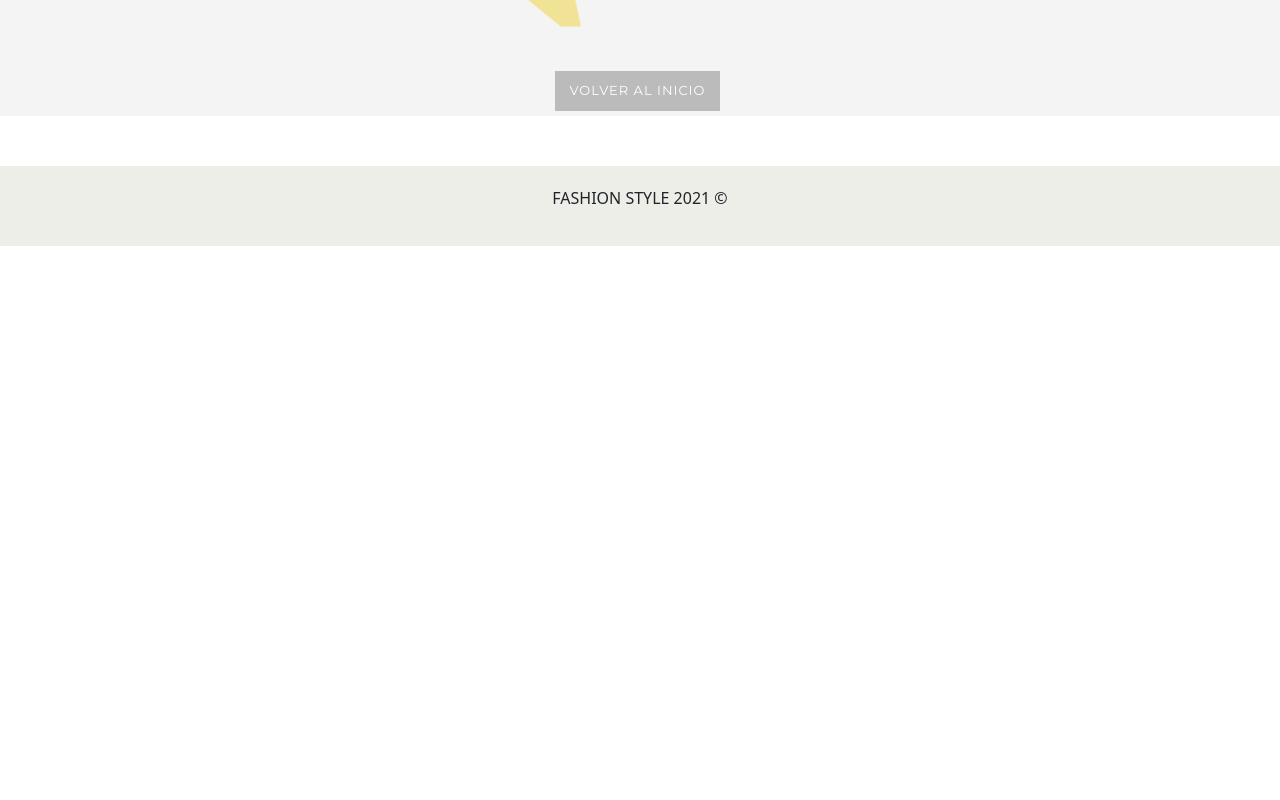
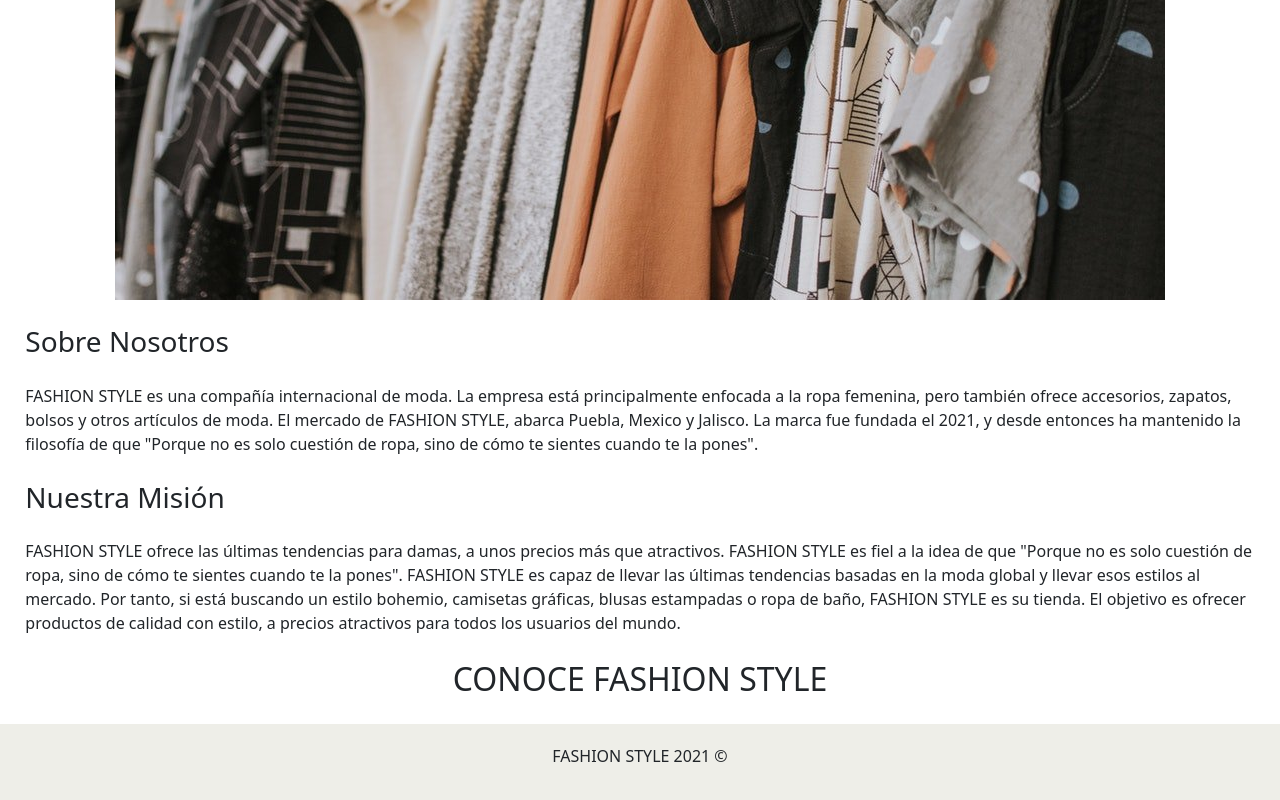
Before and after one commit to Yuli-star/Fashion_Style, a Vue app: page /nosotros in a window 1280 px wide. Before the commit this address had no page. Shown: the part 536-1336 px from the top of the page. Before the commit the page ends 800 px from the top, so only its background shows below. Built offline with nearby package versions, Linux system fonts and the light colour scheme.

Commit message:
Archivo nosotros agregado

```diff
--- a/src/components/layouts/Header.vue
+++ b/src/components/layouts/Header.vue
@@ -8,7 +8,7 @@
 
           <li><router-link to="/nosotros">Nosotros</router-link></li>
           <li>
-            <router-link to="/sucursales">Sucursales</router-link>
+            <router-link to="#">Sucursales</router-link>
             <ul>
               <li><router-link to="/ropa/invierno">Ropa de invierno</router-link></li>
               <li><router-link to="/ropa/primavera">Ropa de primavera</router-link></li>
@@ -37,6 +37,11 @@ export default {
 *{
     margin:0;
     padding: 0;
+}
+
+#nav{
+  position: relative;
+  z-index: 2;
 }
 
 .encabezado{
--- a/src/router/index.js
+++ b/src/router/index.js
@@ -48,6 +48,11 @@ const routes = [
     path: "/tiendas",
     name: "Tiendas",
     component: () => import("../views/Tiendas.vue"),
+  },
+  {
+    path: "/nosotros",
+    name: "Nosotros",
+    component: () => import("../views/Nosotros.vue"),
   }
 ];
 
--- /dev/null
+++ b/src/views/Nosotros.vue
@@ -0,0 +1,41 @@
+<template>
+    <div>
+        <img :src="require('../assets/imagenes/fondo2.jpeg')" alt="">
+        <h3>Sobre Nosotros</h3>
+        <p>
+            FASHION STYLE es una compañía internacional de moda.
+            La empresa está principalmente enfocada a la ropa femenina, pero también ofrece
+            accesorios, zapatos, bolsos y otros artículos de moda.
+            El mercado de FASHION STYLE, abarca Puebla, Mexico y Jalisco.
+            La marca fue fundada el 2021, y desde entonces ha mantenido la filosofía de que
+            "Porque no es solo cuestión de ropa, sino de cómo te sientes cuando te la pones".
+        </p>
+        <h3>Nuestra Misión</h3>
+        <p>
+            FASHION STYLE ofrece las últimas tendencias para damas, a unos precios más que atractivos.
+            FASHION STYLE es fiel a la idea de que "Porque no es solo cuestión de ropa, sino de cómo te sientes cuando te la pones".
+            FASHION STYLE es capaz de llevar las últimas tendencias basadas en la moda global y llevar esos estilos al
+            mercado. Por tanto, si está buscando un estilo bohemio, camisetas gráficas, blusas estampadas o ropa
+            de baño, FASHION STYLE es su tienda. El objetivo es ofrecer productos de calidad con estilo, a precios
+            atractivos para todos los usuarios del mundo.
+        </p>
+        <h1>CONOCE FASHION STYLE</h1>
+    </div>
+</template>
+
+<script>
+</script>
+
+<style scoped>
+*{
+    margin: 0%;
+    padding: 1%;
+}
+img{
+    display:block;
+    margin:auto;
+}
+h1{
+    text-align: center;
+}
+</style>
--- a/src/views/Ropa de invierno.vue
+++ b/src/views/Ropa de invierno.vue
@@ -1,8 +1,6 @@
 <template>
   <div>
     <section>
-        <h2>Ropa de invierno</h2>
-        <h2>Ropa de invierno</h2>
         <h2>Ropa de invierno</h2>
           <div class="card estilo-c">
            <a href="#">
@@ -212,8 +210,8 @@
     width: 30%;
     border: 1.5px solid rgb(122, 120, 120);
     border-radius: 15px;
-    /* border: none !important; */
-    /* background: 	#f7eed5; */
+    position: relative;
+    z-index: 1;
   }
   .estilo-c .img-container{
     overflow: hidden; /*desbordamiento que este oculto*/
--- a/src/views/Ropa de otoño.vue
+++ b/src/views/Ropa de otoño.vue
@@ -1,8 +1,6 @@
 <template>
   <div>
     <section>
-        <h2>Ropa de otoño</h2>
-        <h2>Ropa de otoño</h2>
         <h2>Ropa de otoño</h2>
           <div class="card estilo-c">
            <a href="#">
@@ -167,6 +165,8 @@
     width: 30%;
     border: 1.5px solid rgb(122, 120, 120);
     border-radius: 15px;
+    position: relative;
+    z-index: 1;
   }
   .estilo-c .img-container{
     overflow: hidden; /*desbordamiento que este oculto*/
--- a/src/views/Ropa de primavera.vue
+++ b/src/views/Ropa de primavera.vue
@@ -1,8 +1,6 @@
 <template>
   <div>
     <section>
-        <h2>Ropa de primavera</h2>
-        <h2>Ropa de primavera</h2>
         <h2>Ropa de primavera</h2>
           <div class="card estilo-c">
            <a href="#">
@@ -212,6 +210,8 @@
     width: 30%;
     border: 1.5px solid rgb(122, 120, 120);
     border-radius: 15px;
+    position: relative;
+    z-index: 1;
   }
   .estilo-c .img-container{
     overflow: hidden; /*desbordamiento que este oculto*/
--- a/src/views/Ropa de verano.vue
+++ b/src/views/Ropa de verano.vue
@@ -1,8 +1,6 @@
 <template>
   <div>
     <section>
-        <h2>Ropa de verano</h2>
-        <h2>Ropa de verano</h2>
         <h2>Ropa de verano</h2>
           <div class="card estilo-c">
            <a href="#">
@@ -167,6 +165,8 @@
     width: 30%;
     border: 1.5px solid rgb(122, 120, 120);
     border-radius: 15px;
+    position: relative;
+    z-index: 1;
   }
   .estilo-c .img-container{
     overflow: hidden; /*desbordamiento que este oculto*/
--- a/src/views/Tiendas.vue
+++ b/src/views/Tiendas.vue
@@ -3,7 +3,7 @@
       <h1>Visita nuestras tiendas</h1>
       |
       <div class="container">
-          <div class="row">
+          <div class="row text">
               <div class="col order-last">
                   <h1>JALISCO</h1>
                   <h5>CENTRO HISTÓRICO</h5>
@@ -71,4 +71,8 @@ h1{
 h5{
     color: #F5B7B1;
 }
+
+.text{
+    text-align: justify;
+}
 </style>
```
